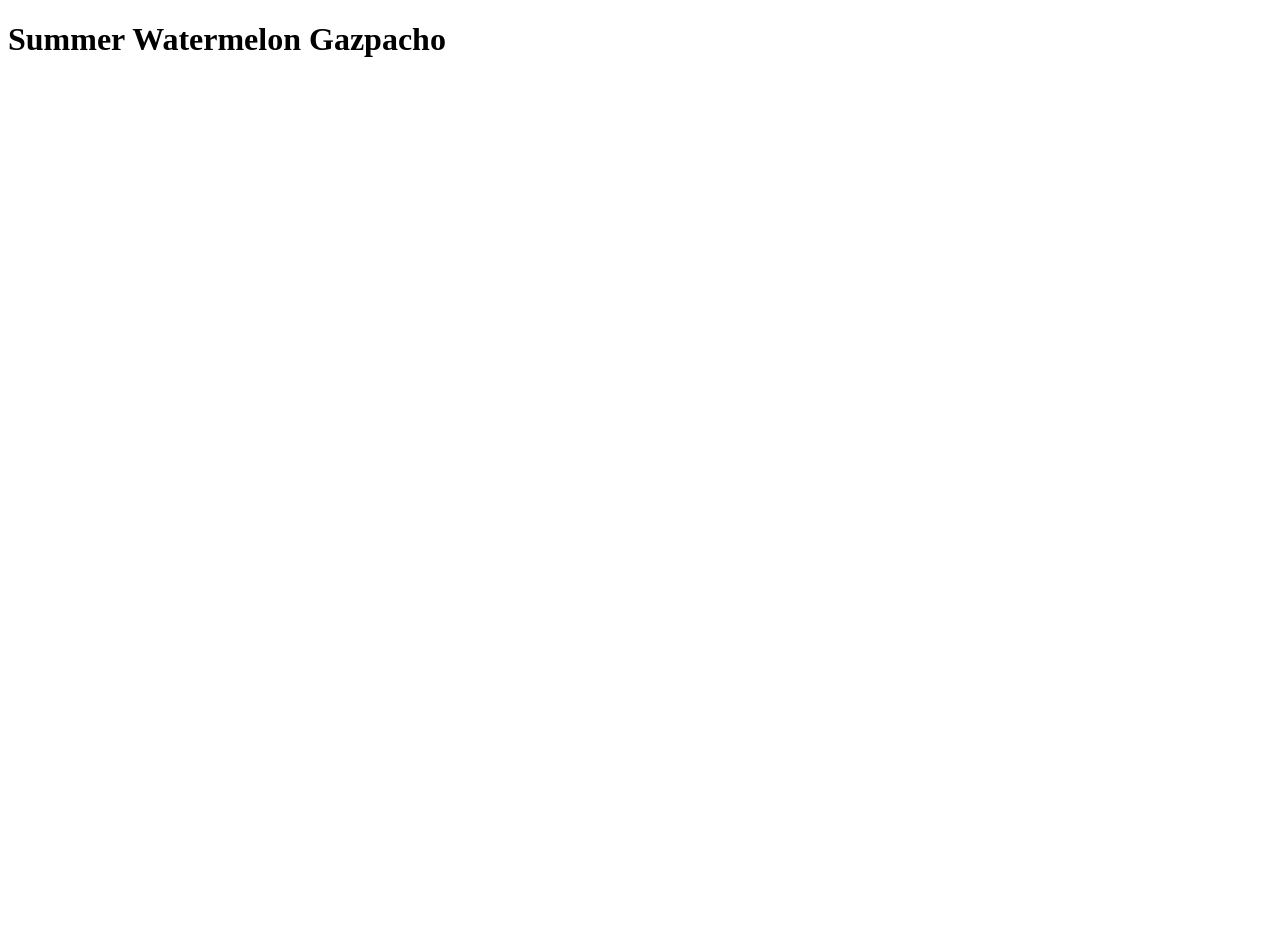
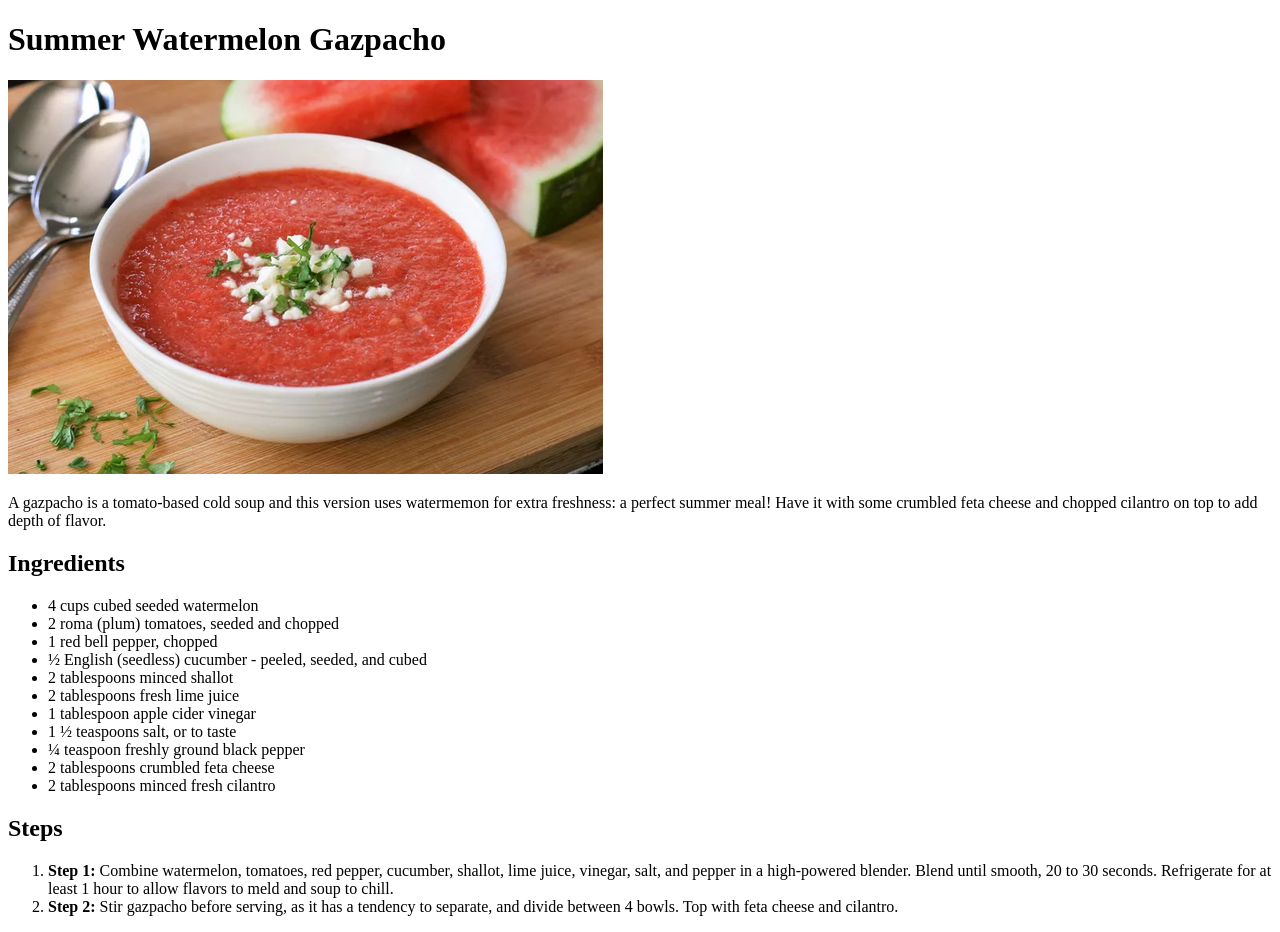
Before and after one commit to milenalara/odin-recipes, a plain HTML site: page recipes/gazpacho.html in a window 1280 px wide. Before the commit the page ends 800 px from the top, so only its background shows below. Drawn offline with Linux system fonts and the light colour scheme.

Commit message:
Created recipes folder with first recipe page
The recipes folder was created in order to keep the project structure more organized. The first recipe page (Gazpacho) was added as an example.

```diff
--- a/recipes/gazpacho.html
+++ b/recipes/gazpacho.html
@@ -7,5 +7,26 @@
 </head>
 <body>
     <h1>Summer Watermelon Gazpacho</h1>
+    <img src="../gazpacho.png" alt="A plate of gazpacho" width="595">
+    <p>A gazpacho is a tomato-based cold soup and this version uses watermemon for extra freshness: a perfect summer meal! Have it with some crumbled feta cheese and chopped cilantro on top to add depth of flavor.</p>
+    <h2>Ingredients</h2>
+    <ul>
+        <li>4 cups cubed seeded watermelon</li>
+        <li>2 roma (plum) tomatoes, seeded and chopped</li>
+        <li>1 red bell pepper, chopped</li>
+        <li>½ English (seedless) cucumber - peeled, seeded, and cubed</li>
+        <li>2 tablespoons minced shallot</li>
+        <li>2 tablespoons fresh lime juice</li>
+        <li>1 tablespoon apple cider vinegar</li>
+        <li>1 ½ teaspoons salt, or to taste</li>
+        <li>¼ teaspoon freshly ground black pepper</li>
+        <li>2 tablespoons crumbled feta cheese</li>
+        <li>2 tablespoons minced fresh cilantro</li>
+    </ul>
+    <h2>Steps</h2>
+    <ol>
+        <li><strong>Step 1:</strong> Combine watermelon, tomatoes, red pepper, cucumber, shallot, lime juice, vinegar, salt, and pepper in a high-powered blender. Blend until smooth, 20 to 30 seconds. Refrigerate for at least 1 hour to allow flavors to meld and soup to chill.</li>
+        <li><strong>Step 2:</strong> Stir gazpacho before serving, as it has a tendency to separate, and divide between 4 bowls. Top with feta cheese and cilantro. </li>
+    </ol>
 </body>
 </html>
```
Also changed, not shown: gazpacho.png (added).
